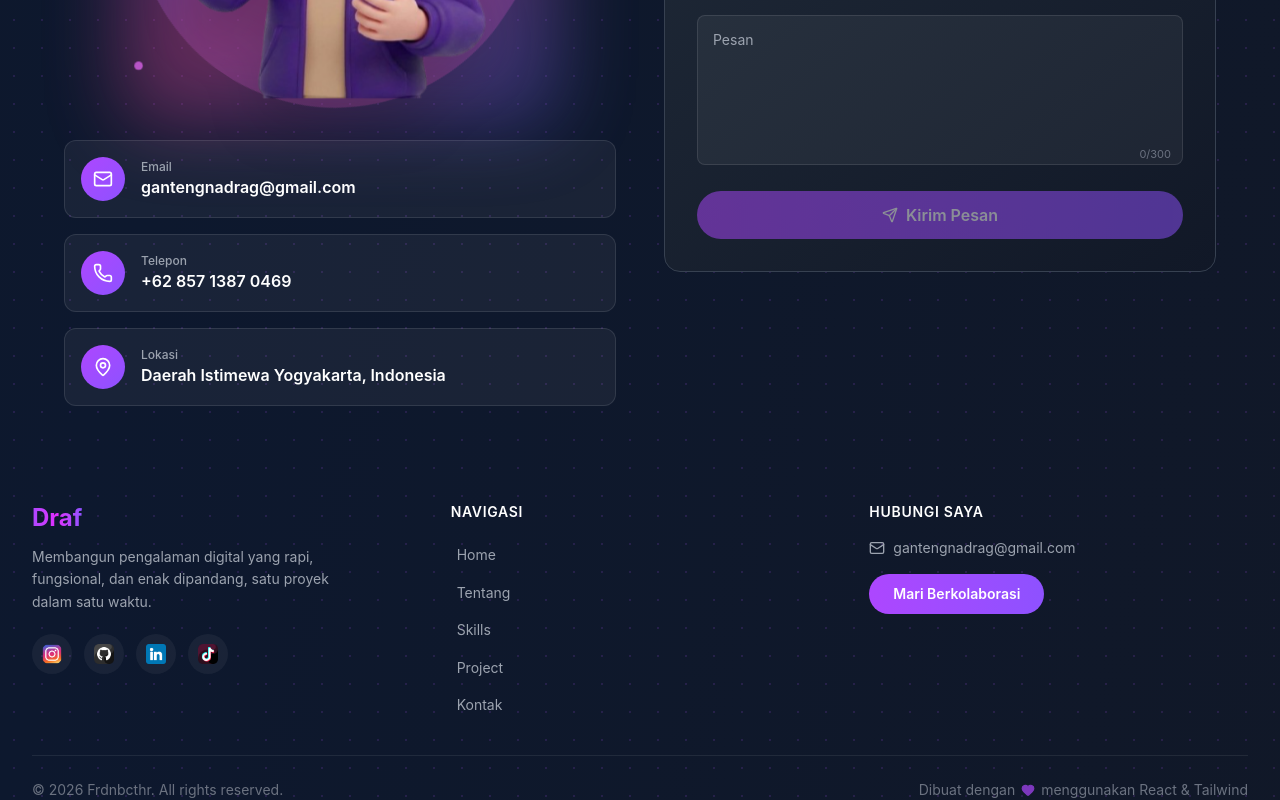
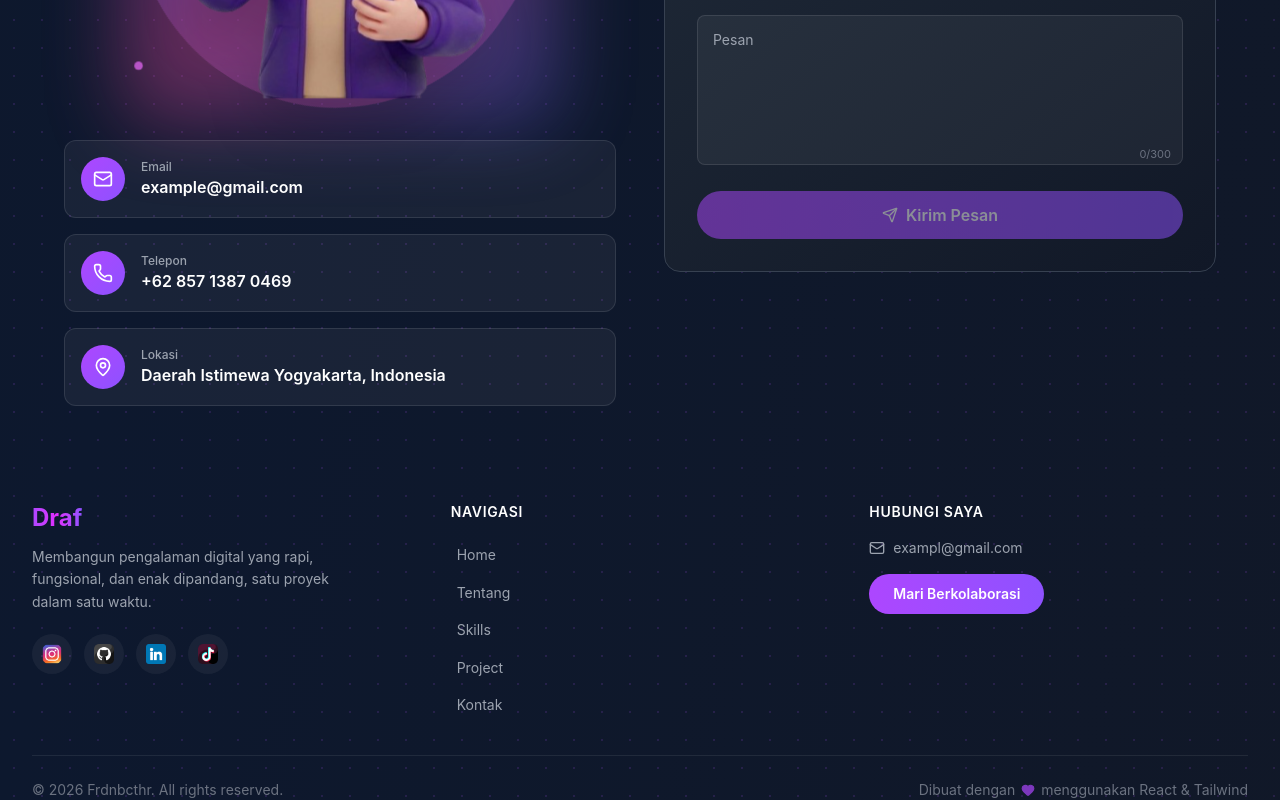
Before and after one commit to fardanbachtiar/portofolioweb, a React (Vite) app: page / in a window 1280 px wide. Shown: the part 4406-5206 px from the top of the page. Built offline with nearby package versions, Linux system fonts and the light colour scheme.

Commit message:
ganti email

```diff
--- a/src/components/Contact.jsx
+++ b/src/components/Contact.jsx
@@ -52,7 +52,7 @@ const Contact = ({ darkMode }) => {
   const gridColor = darkMode ? 'rgba(168,85,247,0.15)' : 'rgba(139,92,246,0.12)'
 
   const contactInfo = [
-    { icon: Mail, label: 'Email', value: 'gantengnadrag@gmail.com', action: handleCopyEmail, hint: copied ? 'Tersalin!' : 'Klik untuk salin' },
+    { icon: Mail, label: 'Email', value: 'example@gmail.com', action: handleCopyEmail, hint: copied ? 'Tersalin!' : 'Klik untuk salin' },
     { icon: Phone, label: 'Telepon', value: '+62 857 1387 0469', href: 'tel:+6285713870469', hint: 'Klik untuk telepon' },
     { icon: MapPin, label: 'Lokasi', value: 'Daerah Istimewa Yogyakarta, Indonesia', href: 'https://maps.google.com/?q=Yogyakarta', hint: 'Klik untuk buka peta' },
   ]
--- a/src/components/Footer.jsx
+++ b/src/components/Footer.jsx
@@ -93,7 +93,7 @@ const Footer = ({ darkMode }) => {
             </h4>
             <a href="mailto:fardan@example.com" className="inline-flex items-center gap-2 text-sm mb-4 hover:text-purple-400 transition-colors duration-300" style={{ color: darkMode ? '#9ca3af' : '#6b7280' }}>
               <Mail className="w-4 h-4" />
-              gantengnadrag@gmail.com
+              exampl@gmail.com
             </a>
             <div>
               <a href="#contact" className="inline-block group">
```
